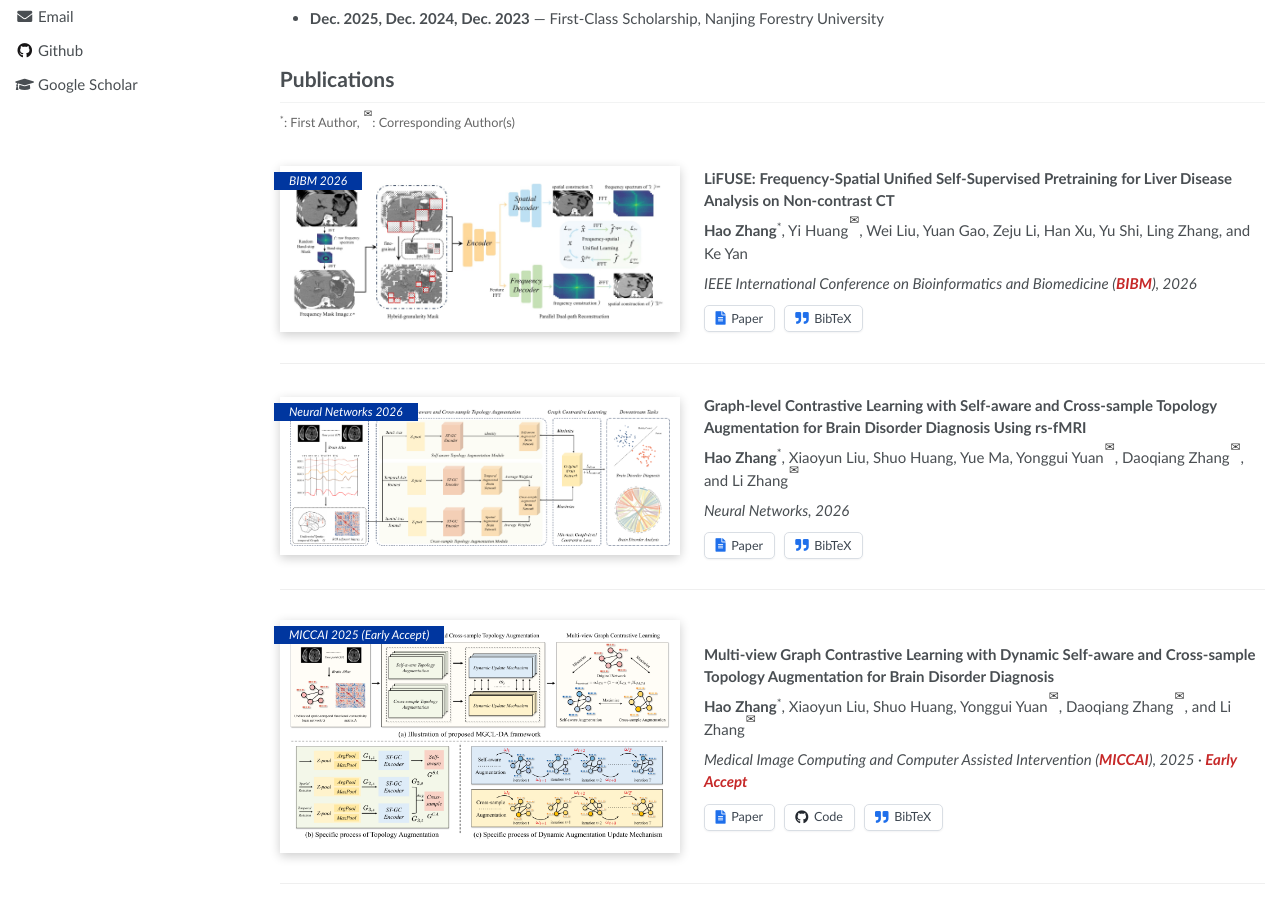
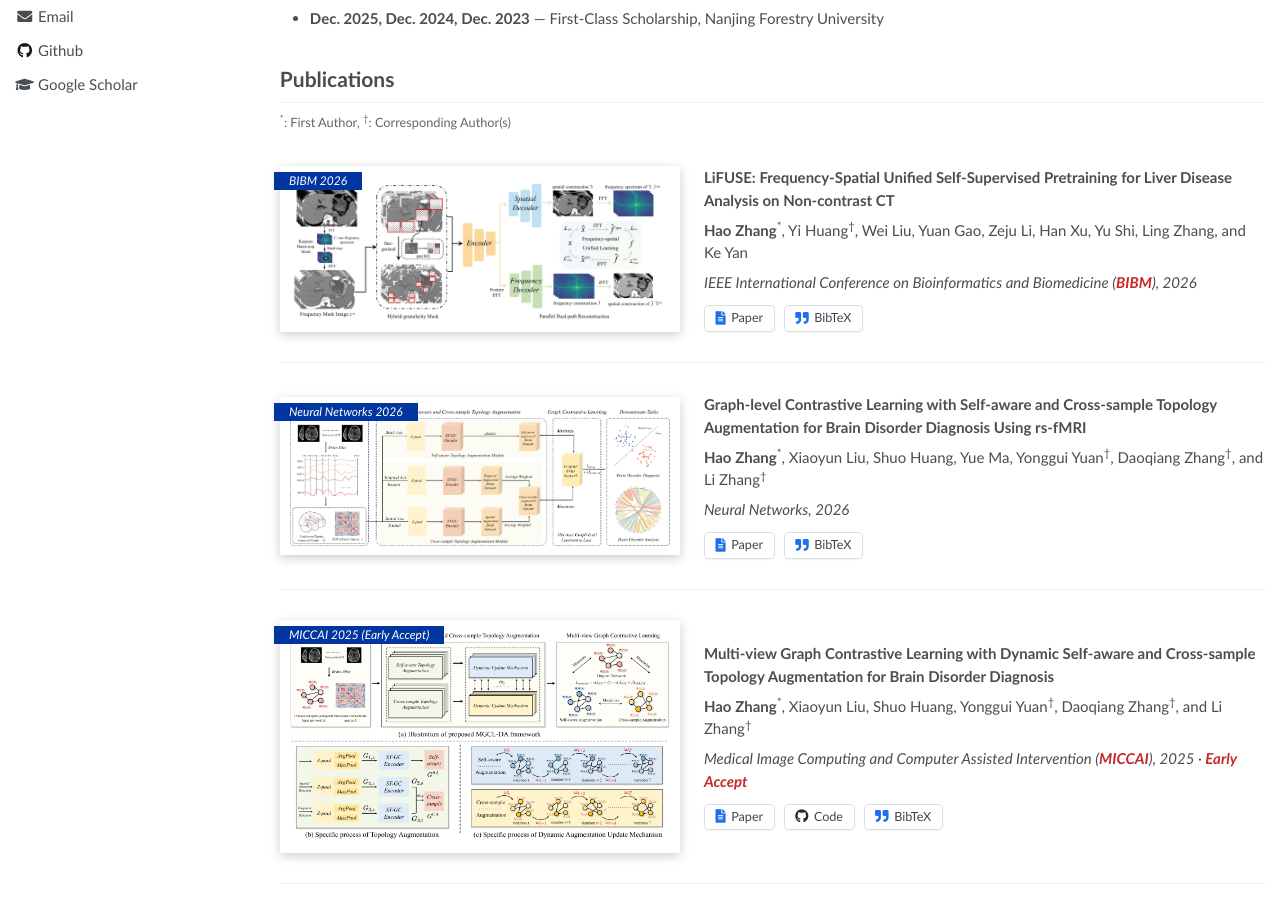
Before and after one commit to goodcodingagoodboy/goodcodingagoodboy.github.io, a Jekyll site: the page built from _pages/about.md, in a window 1280 px wide and 1400 px high, scrolled down 805 px. Shown: the part 380-1288 px from the top of the window. Built offline with Jekyll 4.4.1, drawn with Linux system fonts in a browser that asks for light colours.

Commit message:
Restore corresponding author markers and simplify BibTeX keys

```diff
--- a/_pages/about.md
+++ b/_pages/about.md
@@ -83,7 +83,7 @@ I welcome opportunities to collaborate on medical agents, multimodal learning, a
 
 # Publications
 
-<div class="publication-note"><sup>*</sup>: First Author, <sup class="corresponding-author" title="Corresponding author">✉</sup>: Corresponding Author(s)</div>
+<div class="publication-note"><sup>*</sup>: First Author, <sup>†</sup>: Corresponding Author(s)</div>
 
 <div class="paper-box">
   <div class="paper-box-image">
@@ -96,7 +96,7 @@ I welcome opportunities to collaborate on medical agents, multimodal learning, a
 
 **LiFUSE: Frequency-Spatial Unified Self-Supervised Pretraining for Liver Disease Analysis on Non-contrast CT**
 
-<b>Hao Zhang</b><sup>*</sup>, Yi Huang<sup class="corresponding-author" title="Corresponding author">✉</sup>, Wei Liu, Yuan Gao, Zeju Li, Han Xu, Yu Shi, Ling Zhang, and Ke Yan
+<b>Hao Zhang</b><sup>*</sup>, Yi Huang<sup>†</sup>, Wei Liu, Yuan Gao, Zeju Li, Han Xu, Yu Shi, Ling Zhang, and Ke Yan
 
 <i>IEEE International Conference on Bioinformatics and Biomedicine (<span class="publication-accent">BIBM</span>), 2026</i>
 
@@ -128,7 +128,7 @@ I welcome opportunities to collaborate on medical agents, multimodal learning, a
 
 **Graph-level Contrastive Learning with Self-aware and Cross-sample Topology Augmentation for Brain Disorder Diagnosis Using rs-fMRI**
 
-<b>Hao Zhang</b><sup>*</sup>, Xiaoyun Liu, Shuo Huang, Yue Ma, Yonggui Yuan<sup class="corresponding-author" title="Corresponding author">✉</sup>, Daoqiang Zhang<sup class="corresponding-author" title="Corresponding author">✉</sup>, and Li Zhang<sup class="corresponding-author" title="Corresponding author">✉</sup>
+<b>Hao Zhang</b><sup>*</sup>, Xiaoyun Liu, Shuo Huang, Yue Ma, Yonggui Yuan<sup>†</sup>, Daoqiang Zhang<sup>†</sup>, and Li Zhang<sup>†</sup>
 
 <i>Neural Networks, 2026</i>
 
@@ -161,7 +161,7 @@ I welcome opportunities to collaborate on medical agents, multimodal learning, a
 
 **Multi-view Graph Contrastive Learning with Dynamic Self-aware and Cross-sample Topology Augmentation for Brain Disorder Diagnosis**
 
-<b>Hao Zhang</b><sup>*</sup>, Xiaoyun Liu, Shuo Huang, Yonggui Yuan<sup class="corresponding-author" title="Corresponding author">✉</sup>, Daoqiang Zhang<sup class="corresponding-author" title="Corresponding author">✉</sup>, and Li Zhang<sup class="corresponding-author" title="Corresponding author">✉</sup>
+<b>Hao Zhang</b><sup>*</sup>, Xiaoyun Liu, Shuo Huang, Yonggui Yuan<sup>†</sup>, Daoqiang Zhang<sup>†</sup>, and Li Zhang<sup>†</sup>
 
 <i>Medical Image Computing and Computer Assisted Intervention (<span class="publication-accent">MICCAI</span>), 2025 · <span class="publication-accent">Early Accept</span></i>
 
```
Also changed, not shown: other parts of _pages/about.md (+2 -2 lines).
